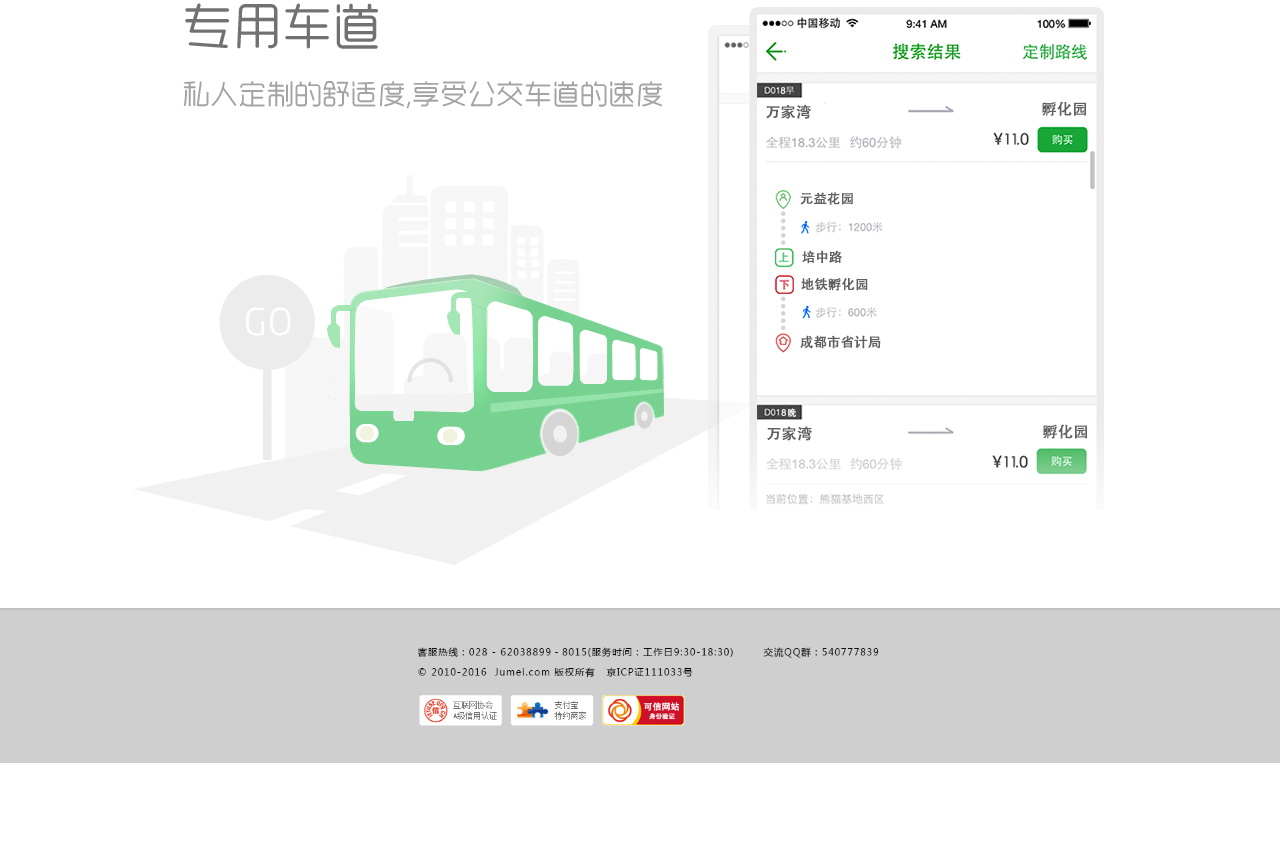
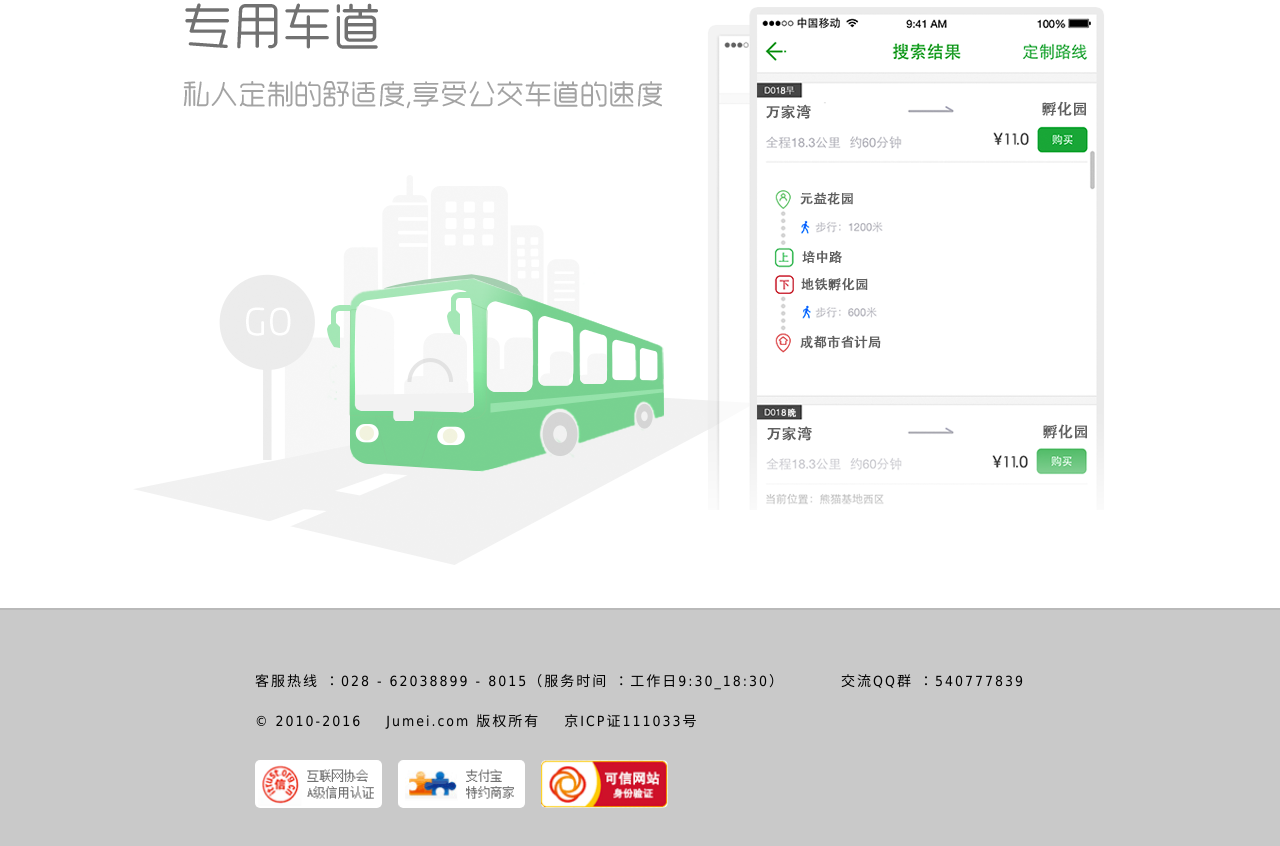
Before and after one commit to tsaowe/shequ, a website: page bus/index.html in a window 1280 px wide. Shown: the part 2284-3130 px from the top of the page. Before the commit the page ends 3051 px from the top, so only its background shows below. Drawn offline with Linux system fonts and the light colour scheme; a web font is replaced by a local one.

Commit message:
upd foot

```diff
--- a/bus/css/style.scss
+++ b/bus/css/style.scss
@@ -664,6 +664,42 @@ html,body{
 .bus-footer{
   width:100%;
   margin-top:40px;
+  background-color:#c9c9c9;
+  padding-top:60px;
+  padding-bottom:56px;
+  border-top:2px solid #b9b9b9;
+  text-align:center;
+
+
+  .bf-box{
+    text-align:left;
+    display:inline-block;
+    font-size:14px;
+    color:#000000;
+    letter-spacing:2px;
+
+    .bf-line{
+      margin-top:20px;
+    }
+
+    span.bf-text{
+      margin-left:50px;
+    }
+
+    .bf-logos{
+      margin-top:30px;
+
+      img{
+        width:127px;
+        height:48px;
+        margin-right:10px;
+        border-radius:5px;
+
+      }
+    }
+  }
+
+
 }
 
 .bus-footer img{
--- a/bus/index.html
+++ b/bus/index.html
@@ -69,7 +69,20 @@
          <div class="pf-right"></div>
      </div>
      <div class="bus-footer">
-         <img src="image/main/pic_foot.png"/>
+         <div class="bf-box">
+             <div>
+                 <span>客服热线 ：028 - 62038899 - 8015（服务时间 ：工作日9:30_18:30）</span>
+                 <span class="bf-text">交流QQ群 ：540777839</span>
+             </div>
+             <div class="bf-line">
+                 &copy; 2010-2016&nbsp;&nbsp;&nbsp;&nbsp;Jumei.com 版权所有&nbsp;&nbsp;&nbsp;&nbsp;京ICP证111033号
+             </div>
+             <div class="bf-logos">
+                 <img src="image/main/foot_logo1.png"/>
+                 <img src="image/main/foot_logo2.png"/>
+                 <img src="image/main/foot_logo3.png"/>
+             </div>
+         </div>
      </div>
      <!--[if !IE]> -->
      <script src="js/jquery.min.js"></script>
```
Also changed, not shown: bus/test.html (deleted, +0 -28 lines), bus/css/style.css, bus/image/main/foot_logo1.png (added), bus/image/main/foot_logo2.png (added), bus/image/main/foot_logo3.png (added), 1 other file.
